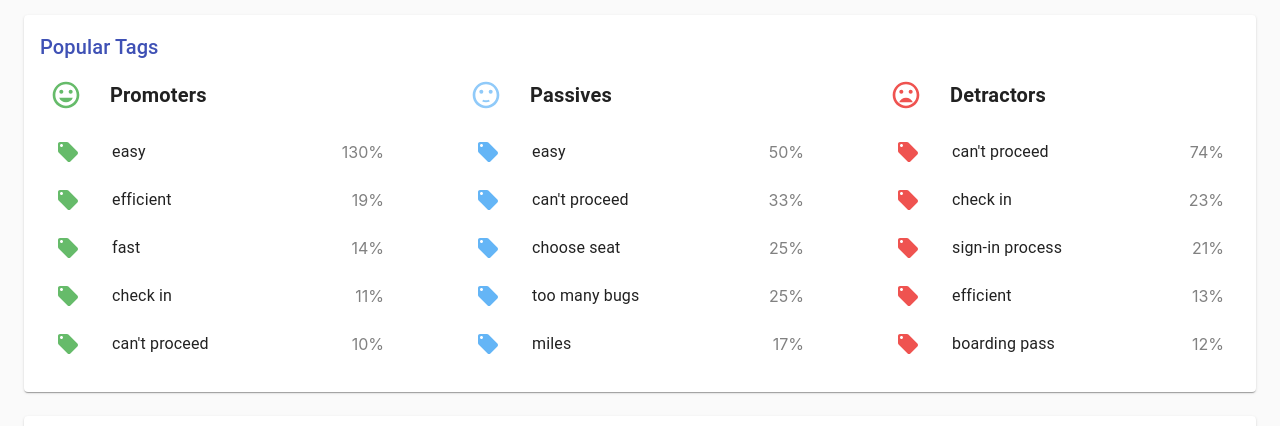
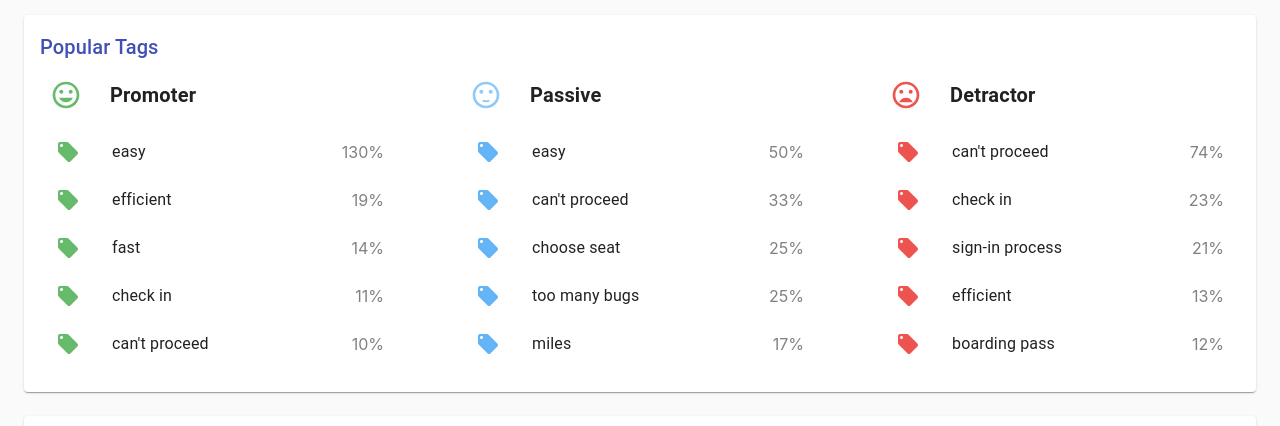
Before and after one commit to dilanustek/Promoter, a React (Create React App) app: page / in a window 1280 px wide. Both pictures are taken after a click on the button "EXPLORE DEMO". Shown: the part 306-732 px from the top of the page. Built offline with nearby package versions, Linux system fonts and the light colour scheme.

Commit message:
popularTags buckets helper function

```diff
--- a/src/FileUploaderDialog.tsx
+++ b/src/FileUploaderDialog.tsx
@@ -10,7 +10,7 @@ import Button from "@material-ui/core/Button";
 interface Props {
   setAllNPSData: (allNPS: NPSEntry[]) => void;
   isUploadModalOpen: boolean;
-  isAllNPSSet: booleam;
+  isAllNPSSet: boolean;
   setIsUploadModal: (isOpen: boolean) => void;
 }
 
@@ -59,7 +59,7 @@ class FileUploaderDialog extends Component<Props, {}> {
   onModalClose = () => {
     console.log("modal closed");
     // if allNPS is loaded
-    if (this.props.allNPS) {
+    if (this.props.isAllNPSSet) {
       this.props.setIsUploadModal(false);
     }
   };
--- a/src/NPSHelpers.tsx
+++ b/src/NPSHelpers.tsx
@@ -14,6 +14,7 @@ export interface NPSEntry {
 }
 
 export type Bucket = "Promoter" | "Passive" | "Detractor";
+export const bucketNames: Bucket[] = ["Promoter", "Passive", "Detractor"];
 
 export function bucketFiller(score: number): Bucket {
   if (score >= 9) {
--- a/src/PopularTags.tsx
+++ b/src/PopularTags.tsx
@@ -5,6 +5,7 @@ import {
   findCommonTagsInBucket,
   styleIconByBucket,
   titleEmoticonByBucket,
+  bucketNames,
 } from "./NPSHelpers";
 import "./popularTags.css";
 import Title from "./Title";
@@ -18,7 +19,7 @@ import { styled } from "@material-ui/core/styles";
 
 interface Props {
   allNPS: NPSEntry[];
-  setTagAndMaybeBucket: (bucket: Bucket, tag: string) => void;
+  setTagAndMaybeBucket: (bucket: Bucket, tag: string | null) => void;
   clickedBucket: Bucket | null;
   clickedTag: string | null;
 }
@@ -73,32 +74,29 @@ class PopularTags extends Component<Props, {}> {
       : "nonselectedBucketHeader";
   }
 
+  getBucketDiv(bucket: Bucket) {
+    return (
+      <div className="bucket">
+        <div className={this.getBucketHeaderClassName(bucket)}>
+          {titleEmoticonByBucket(bucket)}
+          <MyTitle
+            className="bucketTitle"
+            onClick={() => this.props.setTagAndMaybeBucket(bucket, null)}
+          >
+            {bucket}
+          </MyTitle>
+        </div>
+        <List>{this.setPopularTagsByBucket(bucket)}</List>
+      </div>
+    );
+  }
+
   render() {
     return (
       <div>
         <Title> Popular Tags </Title>
         <div className="bucketSections">
-          <div className="bucket">
-            <div className={this.getBucketHeaderClassName("Promoter")}>
-              {titleEmoticonByBucket("Promoter")}
-              <MyTitle className="bucketTitle">Promoters</MyTitle>
-            </div>
-            <List>{this.setPopularTagsByBucket("Promoter")}</List>
-          </div>
-          <div className="bucket">
-            <div className={this.getBucketHeaderClassName("Passive")}>
-              {titleEmoticonByBucket("Passive")}
-              <MyTitle className="bucketTitle">Passives</MyTitle>
-            </div>
-            <List>{this.setPopularTagsByBucket("Passive")}</List>
-          </div>
-          <div className="bucket">
-            <div className={this.getBucketHeaderClassName("Detractor")}>
-              {titleEmoticonByBucket("Detractor")}
-              <MyTitle className="bucketTitle">Detractors</MyTitle>
-            </div>
-            <List>{this.setPopularTagsByBucket("Detractor")}</List>
-          </div>
+          {bucketNames.map((bucket) => this.getBucketDiv(bucket))}
         </div>
       </div>
     );
```
